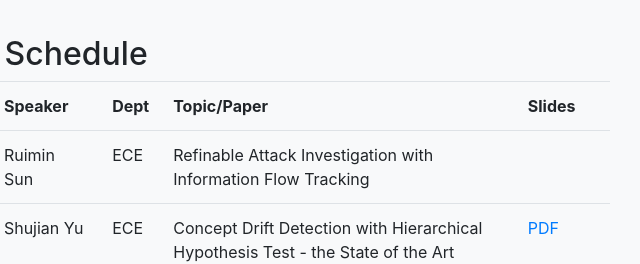
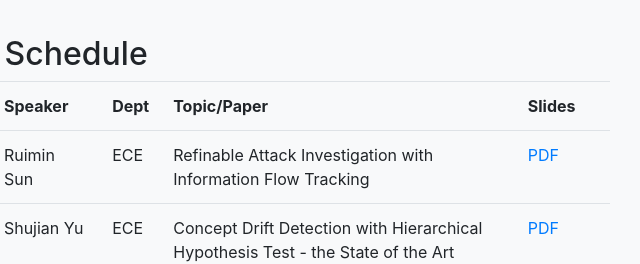
Before and after one commit to aisec-uf/aisec-uf.github.io, a website with bundled scripts: page index.html in a window 1280 px wide. Shown: the part 1180-1444 px from the top of the page, 395-1035 px from the left. Built offline with nearby package versions, Linux system fonts and the light colour scheme.

Commit message:
add ruimin's slides

```diff
--- a/index.html
+++ b/index.html
@@ -125,7 +125,7 @@
 				<td data-th="Speaker">Ruimin Sun</td>
 				<td data-th="Dept">ECE</td>
 				<td data-th="Topic/Paper">Refinable Attack Investigation with Information Flow Tracking</td>
-				<td data-th="Slides"></td>
+				<td data-th="Slides"><a href="slides/rain-ruimin.pdf">PDF</a></td>
               </tr>
 
               <tr>
```
Also changed, not shown: 1 other file.
